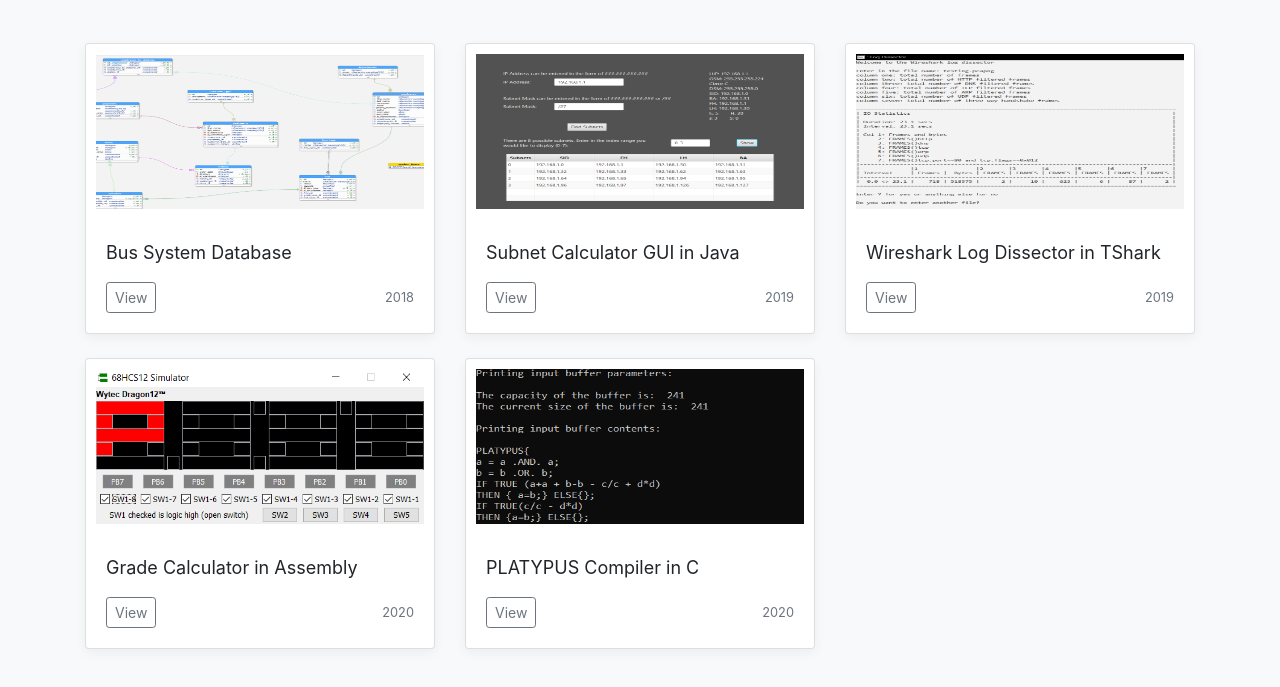
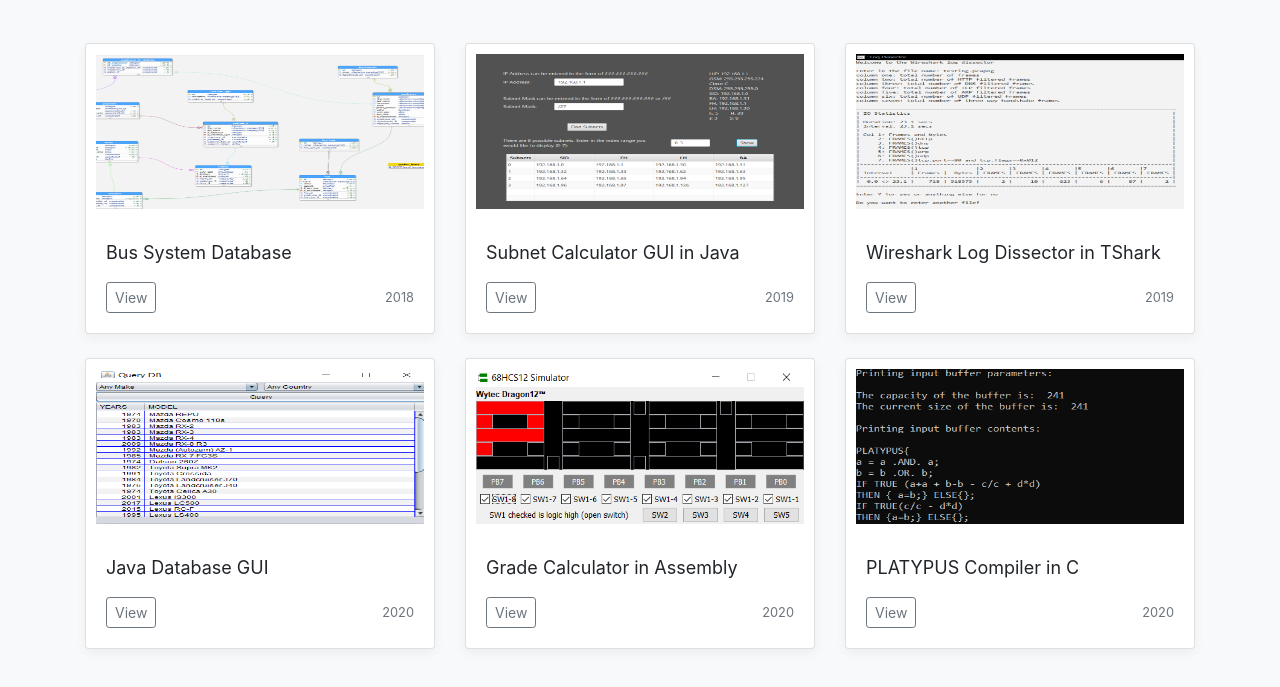
Before and after one commit to KMDean/Old-Portfolio-Design, a plain HTML site: page projects.html in a window 1280 px wide. Shown: the part 61-748 px from the top of the page. Drawn offline with nearby package versions, Linux system fonts and the light colour scheme; a script that the page names is missing.

Commit message:
Update projects.html
Adding java database application link

```diff
--- a/projects.html
+++ b/projects.html
@@ -98,6 +98,21 @@
               </div>
             </div>
 
+	    <div class="col-md-4">
+              <div class="card mb-4 box-shadow">
+                <img class="card-img-top" style="padding:10px; height:175px" src="./Pictures/CarDB.PNG" alt="Java Database Application">
+                <div class="card-body">
+                  <p class="card-text">Java Database GUI</p>
+                  <div class="d-flex justify-content-between align-items-center">
+                    <div class="btn-group">
+                      <a class="btn btn-sm btn-outline-secondary" href="javadatabase.html">View</a>
+                    </div>
+                    <small class="text-muted">2020</small>
+                  </div>
+                </div>
+              </div>
+            </div>
+
 	   <div class="col-md-4">
               <div class="card mb-4 box-shadow">
                 <img class="card-img-top" style="padding:10px; height:175px" src="./Pictures/ParallelPorts.PNG" alt="Assembly">
```
